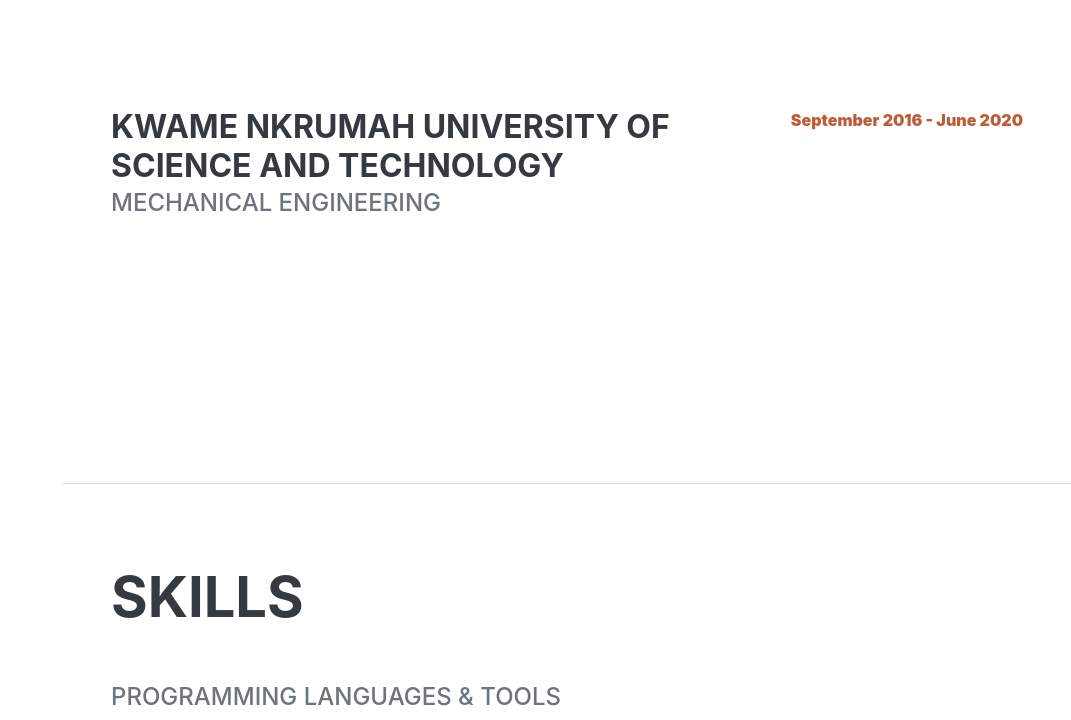
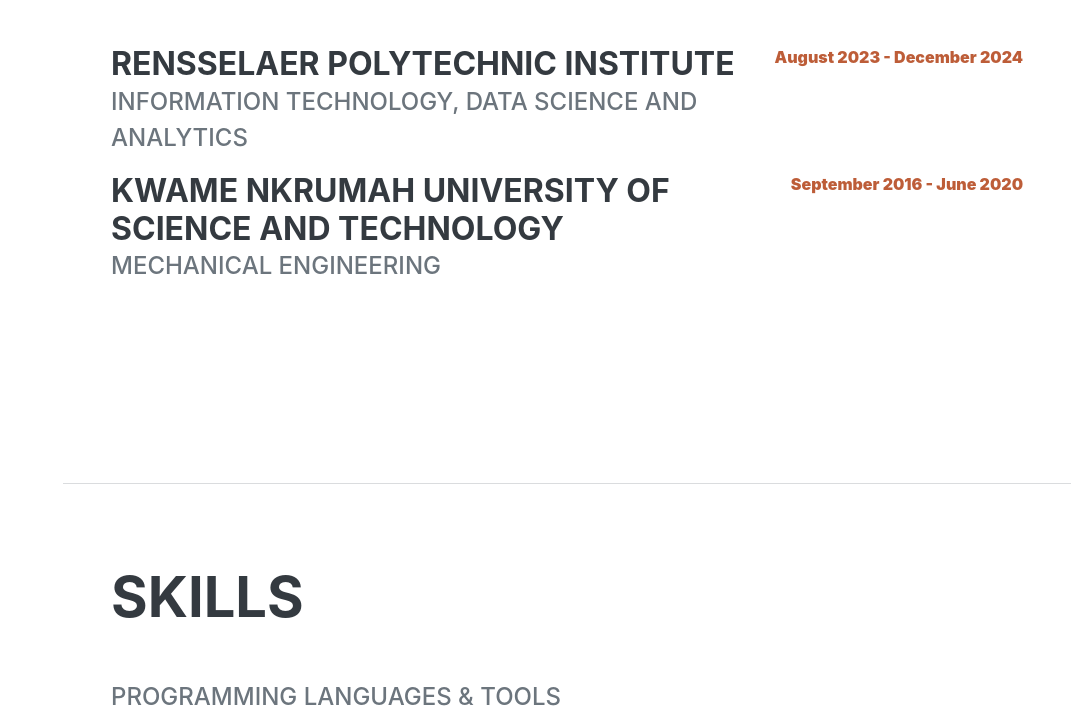
Before and after one commit to Fashimshi/FauzanMo, a plain HTML site: page index.html in a window 1280 px wide. Shown: the part 4978-5698 px from the top of the page, without its empty margins (209-1280 px from the left). Drawn offline with nearby package versions, Linux system fonts and the light colour scheme; a web font is replaced by a local one.

Commit message:
Update index.html

```diff
--- a/index.html
+++ b/index.html
@@ -262,6 +262,14 @@
                     </div>
                     <div class="d-flex flex-column flex-md-row justify-content-between">
                         <div class="flex-grow-1">
+                            <h3 class="mb-0">Rensselaer Polytechnic Institute </h3>
+                            <div class="subheading mb-3">Information Technology, Data Science and Analytics</div>
+                            <p></p>
+                        </div>
+                        <div class="flex-shrink-0"><span class="text-primary">August 2023 - December 2024</span></div>
+                    </div>
+                    <div class="d-flex flex-column flex-md-row justify-content-between">
+                        <div class="flex-grow-1">
                             <h3 class="mb-0">Kwame Nkrumah University of Science and Technology</h3>
                             <div class="subheading mb-3">Mechanical Engineering</div>
                             <p></p>
```
